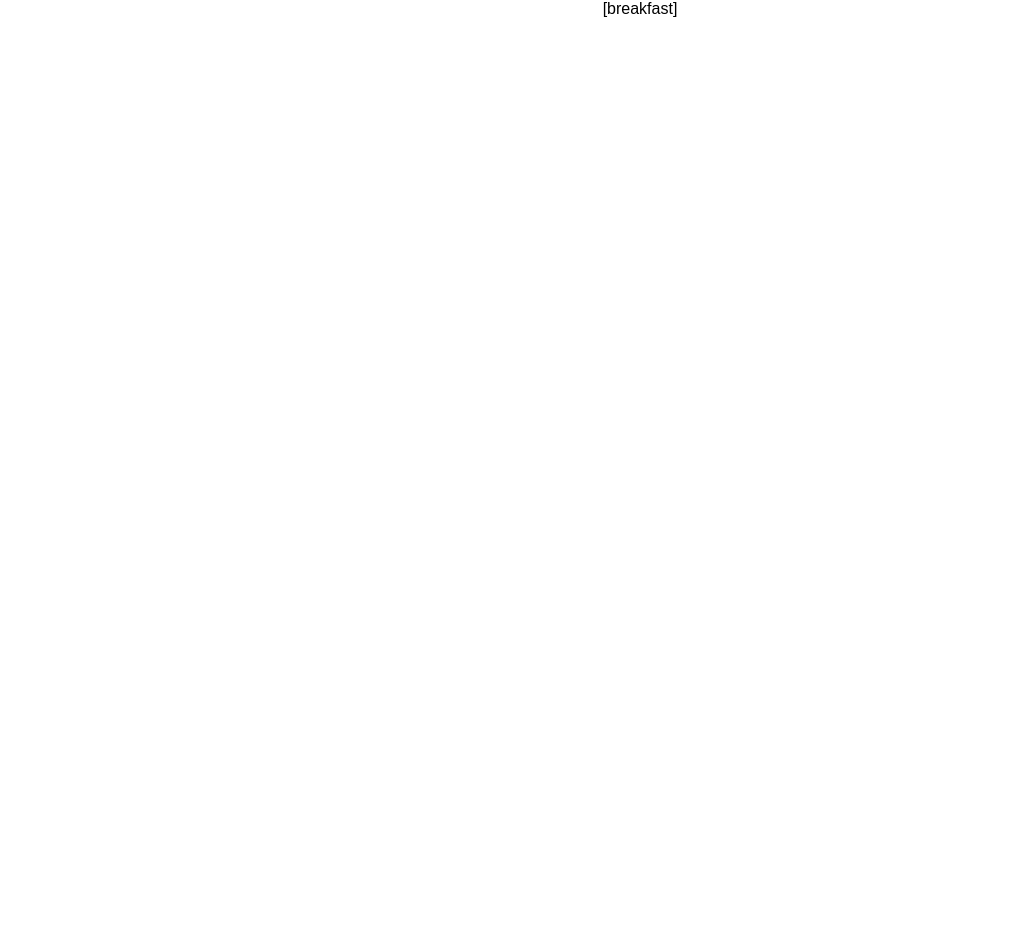
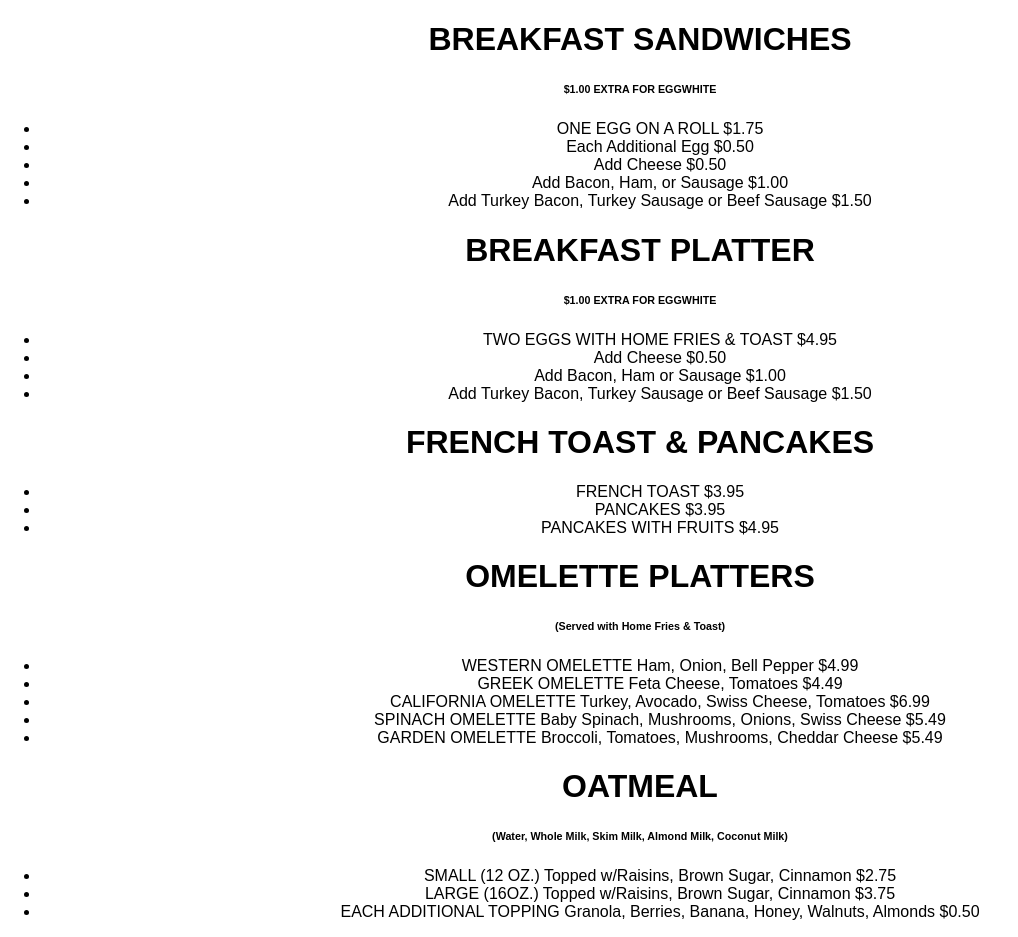
Before and after one commit to dpark926/tabletime, a React (Create React App) app in the folder tabletime/: page /breakfast/breakfast in a window 1280 px wide. Shown: the part 200-1137 px from the top of the page, without its empty margins (0-1018 px from the left). Before the commit the page ends 800 px from the top, so only its background shows below. Built offline with nearby package versions, Linux system fonts and the light colour scheme.

Commit message:
add breakfast contents

```diff
--- a/tabletime/src/components/breakfast/Bagels.js
+++ b/tabletime/src/components/breakfast/Bagels.js
@@ -4,7 +4,31 @@ function Bagels () {
 
   return (
     <div>
-      [bagels]
+      <h1>BAGELS</h1>
+      <ul>
+        <li>PLAIN BAGEL
+        $1.00</li>
+        <li>TOASTED PLAIN BAGEL
+        $1.25</li>
+        <li>BUTTER
+        $1.50</li>
+        <li>BUTTER & JELLY
+        $1.75</li>
+        <li>PLAIN CREAM CHEESE
+        $2.00</li>
+        <li>LOW FAT CREAM CHEESE
+        $2.50</li>
+        <li>VEGETABLE CREAM CHEESE
+        $2.50</li>
+        <li>SCALLION CREAM CHEESE
+        $2.50</li>
+        <li>PEANUT BUTTER
+        $2.50</li>
+        <li>LOX SPREAD
+        $2.95</li>
+        <li>NOVA LOX & CREAM CHEESE W/TOMATOES AND ONIONS
+        $7.25</li>
+      </ul>
     </div>
   )
 }
--- a/tabletime/src/components/breakfast/Breakfast.js
+++ b/tabletime/src/components/breakfast/Breakfast.js
@@ -4,7 +4,77 @@ function Breakfast () {
 
   return (
     <div>
-      [breakfast]
+      <h1>BREAKFAST SANDWICHES</h1>
+      <h6>$1.00 EXTRA FOR EGGWHITE</h6>
+      <ul>
+        <li>ONE EGG ON A ROLL
+        $1.75</li>
+        <li>Each Additional Egg
+        $0.50</li>
+        <li>Add Cheese
+        $0.50</li>
+        <li>Add Bacon, Ham, or Sausage
+        $1.00</li>
+        <li>Add Turkey Bacon, Turkey Sausage or Beef Sausage
+        $1.50</li>
+      </ul>
+
+      <h1>BREAKFAST PLATTER</h1>
+      <h6>$1.00 EXTRA FOR EGGWHITE</h6>
+      <ul>
+        <li>TWO EGGS WITH HOME FRIES & TOAST
+        $4.95</li>
+        <li>Add Cheese
+        $0.50</li>
+        <li>Add Bacon, Ham or Sausage
+        $1.00</li>
+        <li>Add Turkey Bacon, Turkey Sausage or Beef Sausage
+        $1.50</li>
+      </ul>
+
+      <h1>FRENCH TOAST & PANCAKES</h1>
+      <ul>
+        <li>FRENCH TOAST
+        $3.95</li>
+        <li>PANCAKES
+        $3.95</li>
+        <li>PANCAKES WITH FRUITS
+        $4.95</li>
+      </ul>
+
+      <h1>OMELETTE PLATTERS</h1>
+      <h6>(Served with Home Fries & Toast)</h6>
+      <ul>
+        <li>WESTERN OMELETTE
+        Ham, Onion, Bell Pepper
+        $4.99</li>
+        <li>GREEK OMELETTE
+        Feta Cheese, Tomatoes
+        $4.49</li>
+        <li>CALIFORNIA OMELETTE
+        Turkey, Avocado, Swiss Cheese, Tomatoes
+        $6.99</li>
+        <li>SPINACH OMELETTE
+        Baby Spinach, Mushrooms, Onions, Swiss Cheese
+        $5.49</li>
+        <li>GARDEN OMELETTE
+        Broccoli, Tomatoes, Mushrooms, Cheddar Cheese
+        $5.49</li>
+      </ul>
+
+      <h1>OATMEAL</h1>
+      <h6>(Water, Whole Milk, Skim Milk, Almond Milk, Coconut Milk)</h6>
+      <ul>
+        <li>SMALL (12 OZ.)
+        Topped w/Raisins, Brown Sugar, Cinnamon
+        $2.75</li>
+        <li>LARGE (16OZ.)
+        Topped w/Raisins, Brown Sugar, Cinnamon
+        $3.75</li>
+        <li>EACH ADDITIONAL TOPPING
+        Granola, Berries, Banana, Honey, Walnuts, Almonds
+        $0.50</li>
+      </ul>
     </div>
   )
 }
--- a/tabletime/src/components/breakfast/CoffeeTea.js
+++ b/tabletime/src/components/breakfast/CoffeeTea.js
@@ -4,7 +4,31 @@ function CoffeeTea () {
 
   return (
     <div>
-      [coffee tea]
+      <h1>COFFEE & TEA</h1>
+      <ul>
+        <li>100% COLOMBIAN COFFEE
+          $1.50 / $2.00</li>
+        <li>HAZELNUT COFFEE
+          $1.75 / $2.25</li>
+        <li>LIPTON TEA
+          $1.50 / $2.00</li>
+        <li>HERBAL TEA
+          $1.75 / $2.25</li>
+        <li>HOT CHOCOLATE (w/steamed milk)
+        $2.25 / $3.00</li>
+        <li>CAPPUCCINO
+          $2.95 / $3.95</li>
+        <li>CAFE LATTE
+          $2.95 / $3.95</li>
+        <li> ESPRESSO
+          $2.00 (single) / $3.00 (double)</li>
+        <li>ICED COFFEE OR TEA
+          $2.25 / $3.25</li>
+        <li>ICED CAPPUCCINO
+          $3.25 / $4.25</li>
+        <li>ICED CAFE LATTE
+          $3.25 / $4.25</li>
+      </ul>
     </div>
   )
 }
--- a/tabletime/src/components/breakfast/Pastries.js
+++ b/tabletime/src/components/breakfast/Pastries.js
@@ -4,7 +4,15 @@ function Pastries () {
 
   return (
     <div>
-      [patries]
+      <h1>PASTRIES</h1>
+      <ul>
+        <li>MUFFINS
+        Corn, Blueberry, Raisin Bran, Almond Poppy Seed, Berry Blast, Cappuccino & More
+        $2.25</li>
+        <li>CROISSANTS & DANISHES
+        Almond, Chocolate, Cheese, Fruit & More
+        $2.25</li>
+      </ul>
     </div>
   )
 }
```
